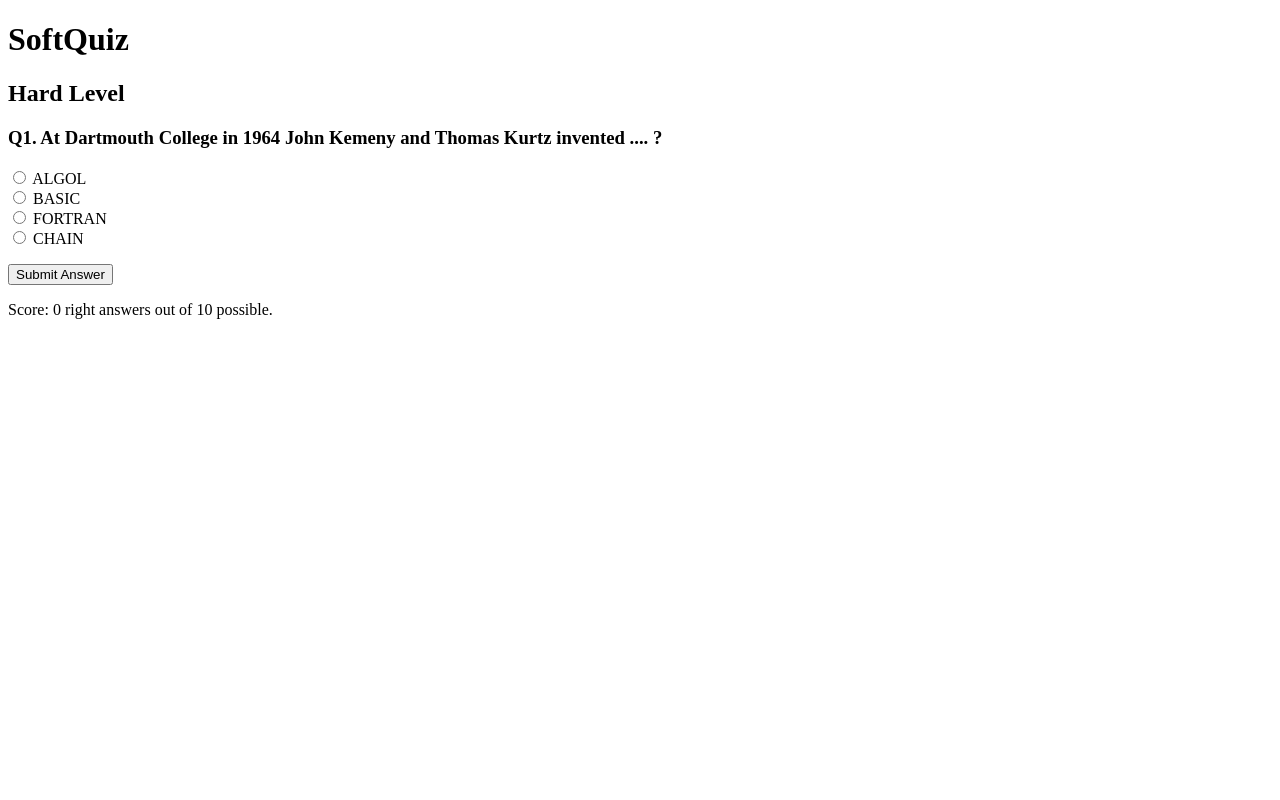
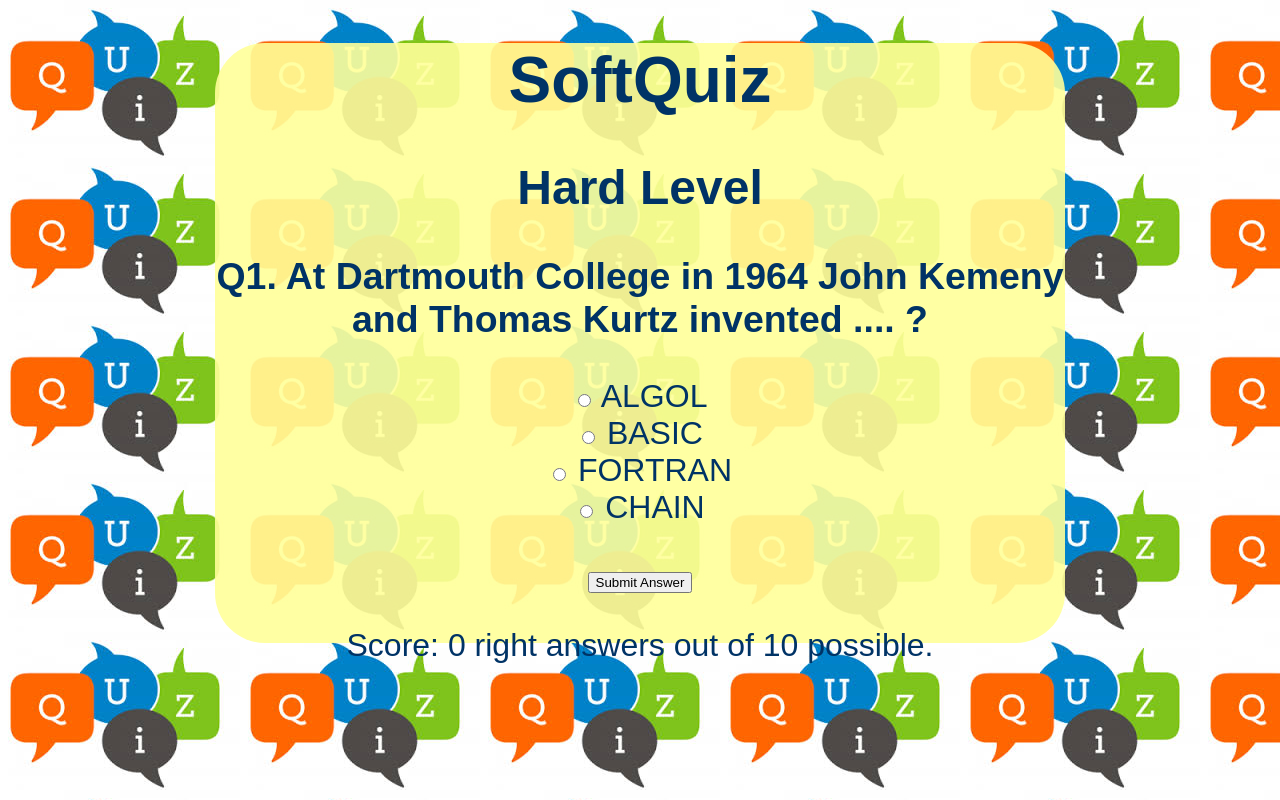
Before and after one commit to naskobogdanov/JavaScript-Team-Pascal, a plain HTML site: page HardLevel.html in a window 1280 px wide. Drawn offline with Linux system fonts and the light colour scheme.

Commit message:
Fixed page links.

```diff
--- a/HardLevel.html
+++ b/HardLevel.html
@@ -24,7 +24,7 @@
             <script src="js/quiz.js"></script>
             <script src="js/hardLevel.js"></script>
             <script src="jquery/jquery-2.2.0.js"></script>
-            <script src="FrondPageStyle/styleBackground.js"></script>
+            <script src="FrondPageStyle/styleLevelPages.js"></script>
         </main>
         <footer>
 
```
Also changed, not shown: index.html (+1 -1 lines).
